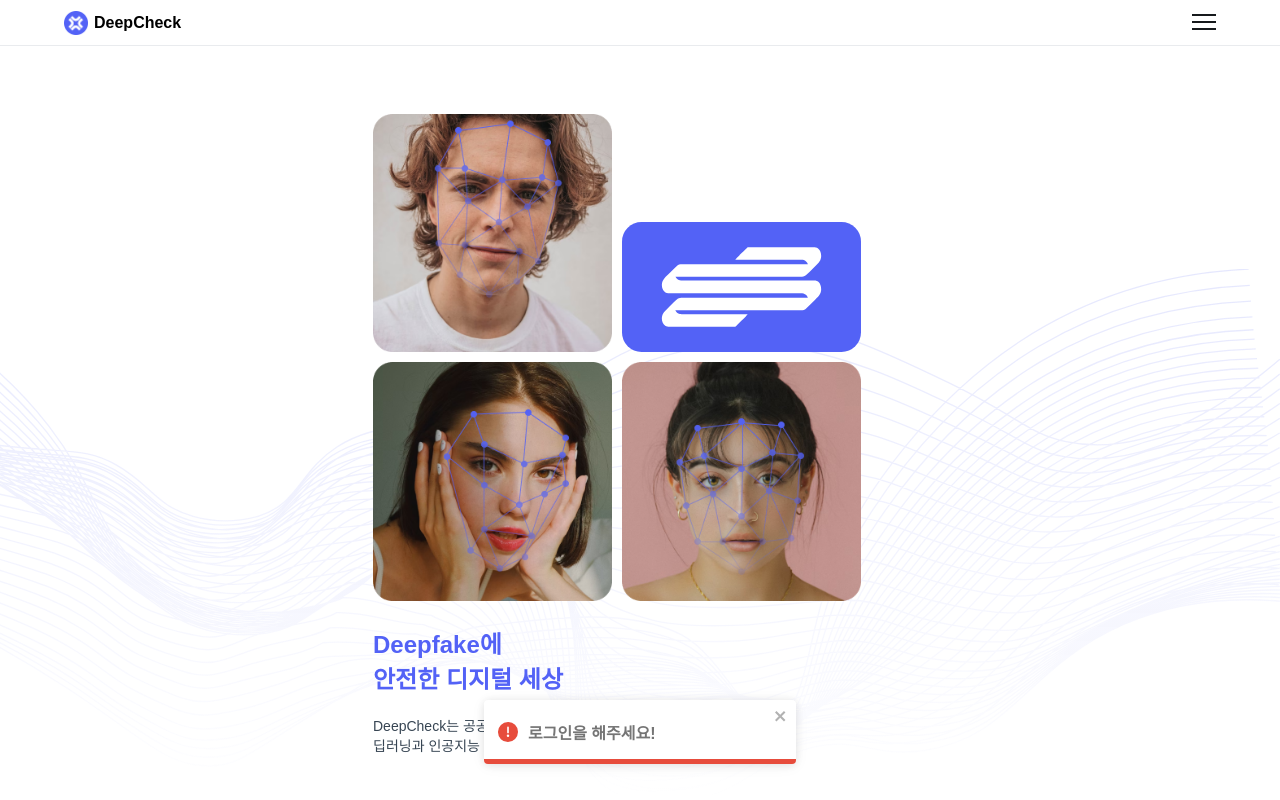
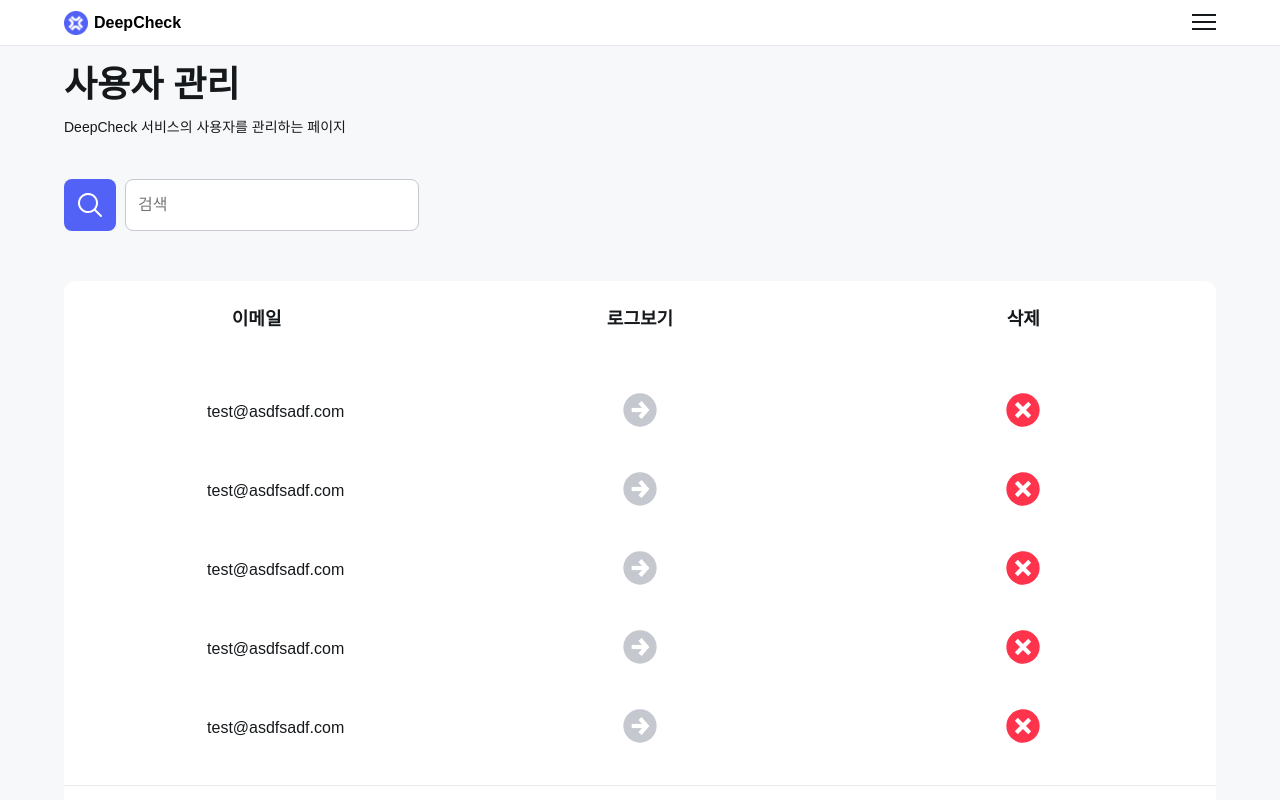
Before and after one commit to biyotteu/DeepCheck, a React (Create React App) app in the folder deepcheck_frontend/: page /deepfake in a window 1280 px wide. Before the commit this address led to /. Built offline with nearby package versions, Linux system fonts and the light colour scheme; a web font is replaced by a local one.

Commit message:
[frontend] admin page

```diff
--- a/deepcheck_frontend/src/App.tsx
+++ b/deepcheck_frontend/src/App.tsx
@@ -24,8 +24,8 @@
       <ReviewModal />
       <Header />
       {/* <Review /> */}
-      {/* <UserManagement /> */}
-      <Routes>
+      <UserManagement />
+      {/* <Routes>
         <Route path="/" element={<Home />} />
         <Route
           path="/deepfake"
@@ -71,12 +71,11 @@
           path="/surveyresult"
           element={
             <ProtectAdminRoute>
-              {/*여기에 설문 결과 컴포넌트*/}
               <UserManagement />
             </ProtectAdminRoute>
           }
         />
-      </Routes>
+      </Routes> */}
       {/* 리뷰 했는지 안했는지 검증 필요 */}
       {/* admin page 권한 확인*/}
       <ToastContainer
--- a/deepcheck_frontend/src/components/ProtectRoute/ProtectReviewRoute.tsx
+++ b/deepcheck_frontend/src/components/ProtectRoute/ProtectReviewRoute.tsx
@@ -8,7 +8,7 @@
   const [isAdmin, setIsAdmin] = useState(false);
   useEffect(() => {
     http
-      .get("/user/ㅑㄴ녁ㅍ됴/")
+      .get("/user/survey/")
       .then((response) => {
         setIsAdmin(true);
       })
--- a/deepcheck_frontend/src/pages/UserManagement/UserManagement.scss
+++ b/deepcheck_frontend/src/pages/UserManagement/UserManagement.scss
@@ -121,6 +121,56 @@
 }
 
 .log-page {
+  display: flex;
+  flex-direction: column;
+  margin-bottom: 89px;
+  margin-top: 63px;
+  .user-title {
+    width: fit-content;
+    color: #16191c;
+    text-align: center;
+
+    font-size: 36px;
+    font-weight: 600;
+    line-height: 120%; /* 43.2px */
+    margin-bottom: 12px;
+  }
+  .user-content {
+    color: #16191c;
+    /* Text-sm */
+    font-size: 14px;
+    font-weight: 400;
+    line-height: 140%; /* 19.6px */
+    margin-bottom: 41px;
+  }
+  .user-search {
+    display: flex;
+    gap: 9px;
+    align-items: center;
+    .search-button {
+      border-radius: 8px;
+      background: #5362f6;
+      height: 52px;
+      width: 52px;
+      border: none;
+      display: flex;
+      justify-content: center;
+      align-items: center;
+    }
+    .search-input {
+      box-sizing: border-box;
+      font-size: 18px;
+      padding: 0px 12px;
+      border-radius: 8px;
+      height: 52px;
+      width: 294px;
+      font-weight: 600;
+      line-height: 140%;
+      border: none;
+      border: 1px solid #c5c8ce;
+      color: #5362f6;
+    }
+  }
 }
 
 @media (max-width: 1530px) {
--- a/deepcheck_frontend/src/pages/UserManagement/UserManagement.tsx
+++ b/deepcheck_frontend/src/pages/UserManagement/UserManagement.tsx
@@ -2,47 +2,26 @@
 import Wrap from "../../components/wrap/Wrap";
 import "./UserManagement.scss";
 import ReactPaginate from "react-paginate";
-
-function LogPage() {
-  return <div className="log-page"></div>;
-}
-function UserPage() {
-  const [filter, setFilter] = useState("");
-  const [page, setPage] = useState(1);
-  const [userList, setUserList] = useState([
+import http from "../../utils/http";
+import { ReactComponent as EmployeeCard } from "./employee_card.svg";
+function LogPage({ userEmail }: any) {
+  const [logs, setLogs] = useState([
     {
-      email: "test@asdfsadf.com",
-      folderId: "sadfsafdfdsafasd",
-    },
-    {
-      email: "test@asdfsadf.com",
-      folderId: "sadfsafdfdsafasd",
-    },
-    {
-      email: "test@asdfsadf.com",
-      folderId: "sadfsafdfdsafasd",
-    },
-    {
-      email: "test@asdfsadf.com",
-      folderId: "sadfsafdfdsafasd",
-    },
-    {
-      email: "test@asdfsadf.com",
-      folderId: "sadfsafdfdsafasd",
+      type: "test",
     },
   ]);
-
   return (
-    <div className="user-page">
-      <div className="user-title">사용자 관리</div>
+    <div className="log-page">
+      <div className="user-title">로그 관리</div>
       <div className="user-content">
-        DeepCheck 서비스의 사용자를 관리하는 페이지
+        DeepCheck 서비스의 사용자 로그를 관리하는 페이지
       </div>
       <div className="user-search">
         <button className="search-button">
-          <img src="/assets/icons/search.svg" />
+          {/* <EmployeeCard /> */}
+          <img src="/assets/icons/employee_card.png" />
         </button>
-        <input className="search-input" />
+        <input className="search-input" value={userEmail} />
       </div>
       <div className="manage-card">
         <table className="manage-table">
@@ -51,11 +30,11 @@
             <th className="head-column">로그보기</th>
             <th className="head-column">삭제</th>
           </tr>
-          {userList.map((item, idx) => {
+          {logs.map((item, idx) => {
             return (
               <tr key={idx}>
                 <td className="card-item">
-                  <div className="email">{item.email}</div>
+                  <div className="email">{item.type}</div>
                 </td>
                 <td className="card-item">
                   <img
@@ -90,12 +69,121 @@
     </div>
   );
 }
+function UserPage({ setUserPage, setEmail }: any) {
+  const [filter, setFilter] = useState("");
+  const [page, setPage] = useState(1);
+  const [userList, setUserList] = useState([
+    {
+      email: "test@asdfsadf.com",
+      folderId: "sadfsafdfdsafasd",
+    },
+    {
+      email: "test@asdfsadf.com",
+      folderId: "sadfsafdfdsafasd",
+    },
+    {
+      email: "test@asdfsadf.com",
+      folderId: "sadfsafdfdsafasd",
+    },
+    {
+      email: "test@asdfsadf.com",
+      folderId: "sadfsafdfdsafasd",
+    },
+    {
+      email: "test@asdfsadf.com",
+      folderId: "sadfsafdfdsafasd",
+    },
+  ]);
+
+  return (
+    <div className="user-page">
+      <div className="user-title">사용자 관리</div>
+      <div className="user-content">
+        DeepCheck 서비스의 사용자를 관리하는 페이지
+      </div>
+      <div className="user-search">
+        <button
+          className="search-button"
+          onClick={async () => {
+            try {
+              // http.get("")
+            } catch (err) {}
+          }}
+        >
+          <img src="/assets/icons/search.svg" />
+        </button>
+        <input
+          className="search-input"
+          value={filter}
+          placeholder="검색"
+          onChange={(e) => {
+            setFilter(e.target.value);
+          }}
+        />
+      </div>
+      <div className="manage-card">
+        <table className="manage-table">
+          <tr className="card-header">
+            <th className="head-column">이메일</th>
+            <th className="head-column">로그보기</th>
+            <th className="head-column">삭제</th>
+          </tr>
+          {userList.map((item, idx) => {
+            return (
+              <tr key={idx}>
+                <td className="card-item">
+                  <div className="email">{item.email}</div>
+                </td>
+                <td className="card-item">
+                  <img
+                    className="right-arrow"
+                    src="/assets/icons/arrow-right.svg"
+                    onClick={() => {
+                      setEmail(item.email);
+                      setUserPage(false);
+                    }}
+                  />
+                </td>
+                <td className="card-item">
+                  <img className="cancel" src="/assets/icons/cancel.svg" />
+                </td>
+              </tr>
+            );
+          })}
+        </table>
+        <div className="pagenation-wrap">
+          <ReactPaginate
+            // pageRangeDisplayed={5}
+            pageCount={5}
+            breakLabel="..."
+            nextLabel=">"
+            onPageChange={(event) => {
+              console.log(event.selected);
+            }}
+            marginPagesDisplayed={1}
+            pageRangeDisplayed={5}
+            //pageCount={pageCount}
+            previousLabel="<"
+            renderOnZeroPageCount={null}
+          />
+        </div>
+      </div>
+    </div>
+  );
+}
 
 function UserManagement() {
   const [isUserPage, setIsUserPage] = useState(true);
+  const [userEmail, setUserEmail] = useState("");
   return (
     <div className="user-management">
-      <Wrap>{isUserPage ? <UserPage /> : <LogPage />}</Wrap>
+      <Wrap>
+        {isUserPage ? (
+          <UserPage setUserPage={setIsUserPage} setEmail={setUserEmail} />
+        ) : (
+          <LogPage userEmail={userEmail} />
+        )}
+      </Wrap>
     </div>
   );
 }
```
Also changed, not shown: deepcheck_frontend/src/assets/icons/employee_card.png (added).
